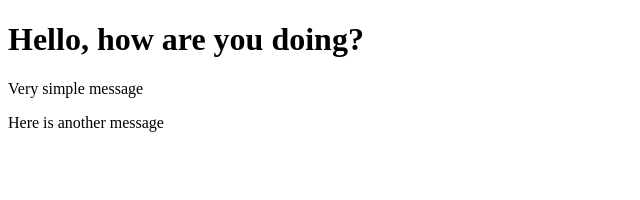
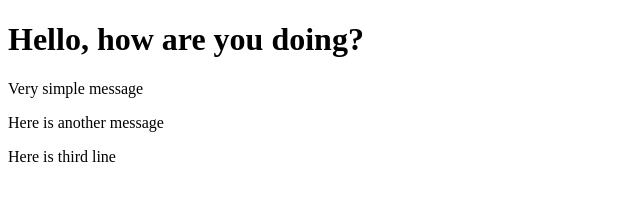
Before and after one commit to melanquince/hello_new_world, a plain HTML site: page index.html in a window 1280 px wide. Shown: the whole page, without its empty margins (0-640 px from the left). Drawn offline with Linux system fonts and the light colour scheme.

Commit message:
made changes

```diff
--- a/index.html
+++ b/index.html
@@ -7,5 +7,6 @@
 	<h1>Hello, how are you doing?</h1>
 	<p>Very simple message</p>
 	<p>Here is another message</p>
+	<p>Here is third line</p>
 </body>
 </html>
```
